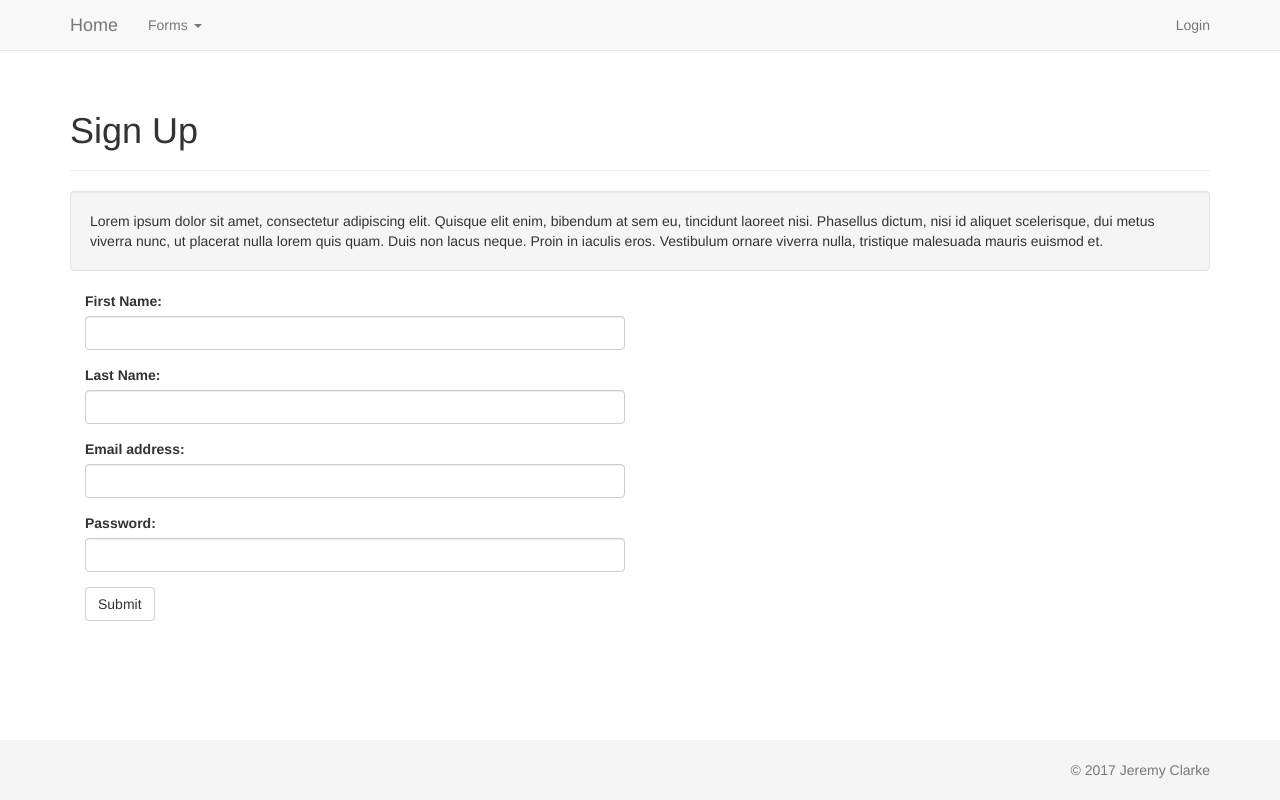
After one commit to jeremyclarke/Project-slim, a PHP site: template templates/signup.twig in a window 1280 px wide. The commit adds this page. Run offline with PHP 8.4, Linux system fonts and the light colour scheme; the template is opened without the code that fills it, so the values that code supplies are empty; some libraries are stand-ins or nearby versions.

Commit message:
Added register user, fixed user login, added sweet alerts to both

```diff
--- a/templates/base.twig
+++ b/templates/base.twig
@@ -68,8 +68,11 @@
                 </li>
             </ul>
             <ul class="nav navbar-nav navbar-right">
-                <li><a href="#" data-toggle="modal" data-target="#myModal">Login</a></li>
-                {#<li><a href="#">About</a></li>#}
+                {% if session.user is not defined %}
+                    <li><a href="#" data-toggle="modal" data-target="#myModal">Login</a></li>
+                {% else %}
+                    <li><a href="{{ path_for('logout') }}">Logout</a></li>
+                {% endif %}
             </ul>
         </div><!--/.nav-collapse -->
     </div>
@@ -89,68 +92,46 @@
     {% endblock %}
 </div>
 
-<!-- Modal -->
-<!-- Modal -->
-<div class="modal fade" id="myModal" role="dialog">
-    <div class="modal-dialog">
-
-        <!-- Modal content-->
-        <div class="modal-content">
-            <div class="modal-header" style="padding:35px 50px;">
-                <button type="button" class="close" data-dismiss="modal">&times;</button>
-                <h4><span class="glyphicon glyphicon-lock"></span> Login</h4>
-            </div>
-            <div class="modal-body" style="padding:40px 50px;">
-                <form role="form" action="{{ path_for('login') }}" method="post">
-                    <div class="form-group">
-                        <label for="username">Email</label>
-                        <input type="email" class="form-control" name="email" id="email" placeholder="Enter email">
-                    </div>
-                    <div class="form-group">
-                        <label for="password">Password</label>
-                        <input type="password" class="form-control" id="password" name="password"
-                               placeholder="Enter password">
-                    </div>
-                    <div class="checkbox">
-                        <label><input type="checkbox" value="" checked>Remember me</label>
-                    </div>
-                    <button type="submit" class="btn btn-success btn-block"></span> Login
-                    </button>
-                </form>
-            </div>
-            <div class="modal-footer">
-                <button type="button" class="btn btn-danger btn-default pull-left" data-dismiss="modal"><span
-                            class="glyphicon glyphicon-remove"></span> Cancel
-                </button>
-                <p>Not registered? <a href="#">Sign Up</a></p>
-                <p>Forgot <a href="#">password?</a></p>
-            </div>
-        </div>
-
-    </div>
-</div>
-
-{#<div class="modal fade" id="myModal" tabindex="-1" role="dialog" aria-labelledby="myModalLabel">#}
-{#<div class="modal-dialog" role="document">#}
-{#<div class="modal-content">#}
-{#<div class="modal-header">#}
-{#<button type="button" class="close" data-dismiss="modal" aria-label="Close"><span#}
-{#aria-hidden="true">&times;</span></button>#}
-{#<h4 class="modal-title" id="myModalLabel">Login</h4>#}
-{#</div>#}
-{#<div class="modal-body">#}
-{#...#}
-{#</div>#}
-{#<div class="modal-footer">#}
-{#<button type="button" class="btn btn-default" data-dismiss="modal">Close</button>#}
-{#</div>#}
-{#</div>#}
-{#</div>#}
-{#</div>#}
+{% include 'login.twig' %}
 
 <script src="https://ajax.googleapis.com/ajax/libs/jquery/3.1.1/jquery.min.js"></script>
 <script src="https://maxcdn.bootstrapcdn.com/bootstrap/3.3.7/js/bootstrap.min.js"></script>
 <script src="/js/sweetalert.min.js"></script>
+
+<script>
+    // Attach a submit handler to the form
+    $("#loginForm").submit(function (event) {
+
+        // Stop form from submitting normally
+        event.preventDefault();
+
+        // Send the data using post
+        var posting = $.post("{{ path_for('login') }}", $(this).serialize());
+
+        // Show the results
+        posting.done(function (data) {
+            console.log(data);
+            if (data.msg) {
+                swal({
+                        title: "Oops!",
+                        text: data.msg,
+                        type: "error"
+                    }
+                );
+            } else {
+                swal({
+                        title: "Logged in",
+                        type: "success",
+                        timer: 0,
+                        showConfirmButton: false
+                    },
+                    function () {
+                        location.reload();
+                    });
+            }
+        });
+    });
+</script>
 
 {% block js %}
 {% endblock %}
--- a/templates/form.twig
+++ b/templates/form.twig
@@ -18,7 +18,7 @@
         {% endif %}
 
         <form class="col-lg-12 col-md-12 col-sm-12 col-xs-12"
-              action="{{ path_for('formInsert', { 'ID': formDetails.ID }) }}" method="post">
+              action="{{ path_for('formInsert', { 'ID': formDetails.ID }) }}" method="post" id="pageForm">
             <ul>
                 {% for objects in objectsAll %}
                     {% if objects.type != 'label' %}
@@ -50,7 +50,7 @@
 {% block js %}
     <script>
         // Attach a submit handler to the form
-        $("form").submit(function (event) {
+        $("#pageForm").submit(function (event) {
 
             // Stop form from submitting normally
             event.preventDefault();
--- /dev/null
+++ b/templates/login.twig
@@ -0,0 +1,42 @@
+<!-- Modal -->
+<!-- Modal -->
+<div class="modal fade" id="myModal" role="dialog">
+    <div class="modal-dialog">
+
+        <!-- Modal content-->
+        <div class="modal-content">
+            <div class="modal-header" style="padding:35px 50px;">
+                <button type="button" class="close" data-dismiss="modal">&times;</button>
+                <h4><span class="glyphicon glyphicon-lock"></span> Login</h4>
+            </div>
+            <div class="modal-body" style="padding:40px 50px;">
+                <form role="form" action="{{ path_for('login') }}" method="post" id="loginForm">
+                    <div class="form-group">
+                        <label for="username">Email</label>
+                        <input type="email" class="form-control" name="email" id="email" placeholder="Enter email"
+                               required>
+                    </div>
+                    <div class="form-group">
+                        <label for="password">Password</label>
+                        <input type="password" class="form-control" id="password" name="password"
+                               placeholder="Enter password" required>
+                    </div>
+                    <div class="checkbox">
+                        <label><input type="checkbox" value="" checked>Remember me</label>
+                    </div>
+                    <button type="submit" class="btn btn-success btn-block" name="loginSubmit" id="loginSubmit"></span>
+                        Login
+                    </button>
+                </form>
+            </div>
+            <div class="modal-footer">
+                <button type="button" class="btn btn-danger btn-default pull-left" data-dismiss="modal"><span
+                            class="glyphicon glyphicon-remove"></span> Cancel
+                </button>
+                <p>Not registered? <a href="{{ path_for('signup') }}">Sign Up</a></p>
+                <p>Forgot <a href="#">password?</a></p>
+            </div>
+        </div>
+
+    </div>
+</div>
--- /dev/null
+++ b/templates/signup.twig
@@ -0,0 +1,42 @@
+{% extends "base.twig" %}
+
+{% block title %}
+    Home
+{% endblock %}
+
+{% block content %}
+    <div class="page-header">
+        <h1>Sign Up</h1>
+    </div>
+
+    <div class="well">
+        <span>Lorem ipsum dolor sit amet, consectetur adipiscing elit. Quisque elit enim, bibendum at sem eu, tincidunt laoreet nisi.
+            Phasellus dictum, nisi id aliquet scelerisque, dui metus viverra nunc, ut placerat nulla lorem quis quam. Duis non lacus neque. Proin in iaculis eros.
+            Vestibulum ornare viverra nulla, tristique malesuada mauris euismod et.</span>
+    </div>
+
+    <div class="col-lg-6 col-md-6 col-sm-12 col-xs-12">
+        <form action="{{ path_for('register') }}" method="post">
+            <div class="form-group">
+                <label for="firstName">First Name:</label>
+                <input type="text" class="form-control" id="firstName" name="firstName" required>
+            </div>
+            <div class="form-group">
+                <label for="lastName">Last Name:</label>
+                <input type="text" class="form-control" id="lastName" name="lastName" required>
+            </div>
+            <div class="form-group">
+                <label for="email">Email address:</label>
+                <input type="email" class="form-control" id="email" name="email" required>
+            </div>
+            <div class="form-group">
+                <label for="password">Password:</label>
+                <input type="password" class="form-control" id="password" name="password" required>
+            </div>
+
+            <button type="submit" class="btn btn-default">Submit</button>
+
+        </form>
+    </div>
+
+{% endblock %}
```
Also changed, not shown: src/Controllers/UserController.php (+63 -19 lines), src/routes.php (+46 -5 lines), templates/homepage.twig (+9 -1 lines).
